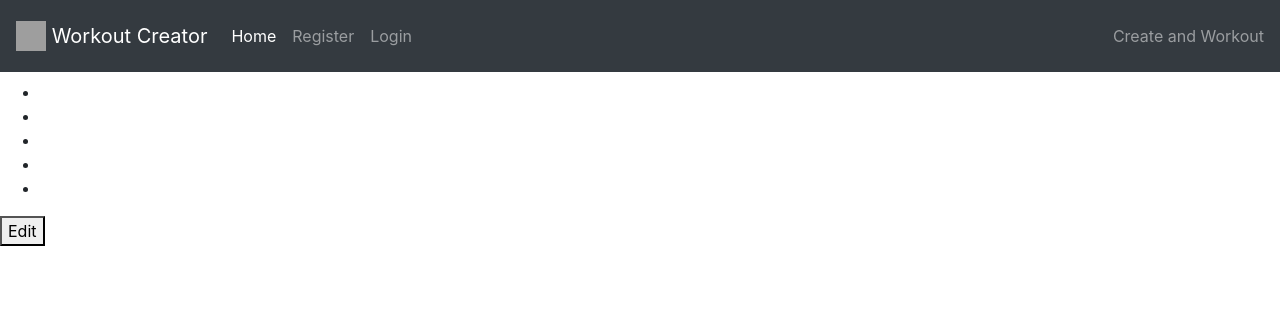
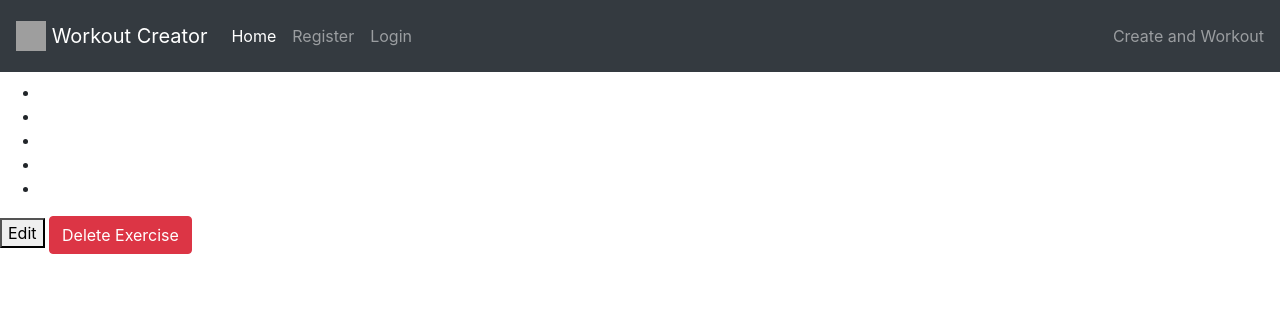
Before and after one commit to MattDunks94/create_workout_app_broken, a Django app: template templates/exercise_detail.html in a window 1280 px wide. Shown: the top 332 px of the page. Run offline with Django 3.2, Linux system fonts and the light colour scheme; the template is opened without the code that fills it, so the values that code supplies are empty; some libraries are stand-ins or nearby versions; grey boxes are pictures that could not be loaded.

Commit message:
added delete button to remove created exercise.

```diff
--- a/templates/exercise_detail.html
+++ b/templates/exercise_detail.html
@@ -12,6 +12,11 @@
     <li>{{ exercise.workout }}</li>
 </ul>
 
-<a href="{% url 'update_exercise' exercise.id %}"><button>Edit</button></a>
+<a href="{% url 'update_exercise' exercise.id %}">
+    <button>Edit</button>
+</a>
+<a href="{% url 'delete_exercise' exercise.id %}">
+    <button class="btn btn-danger">Delete Exercise</button>
+</a>
 
 {% endblock %}
```
